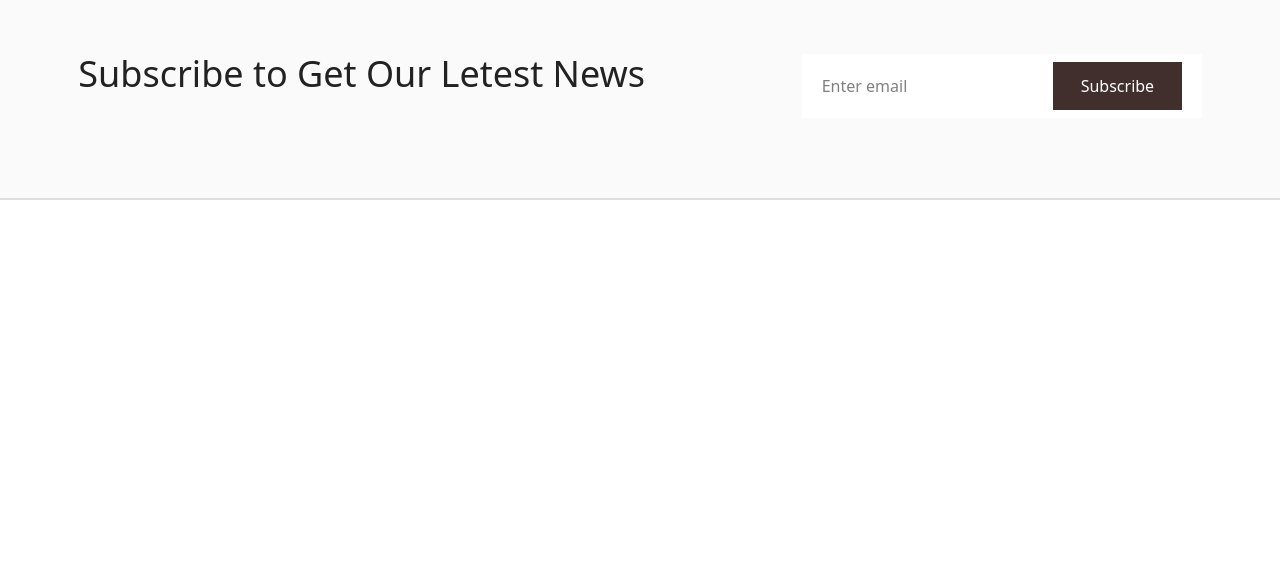
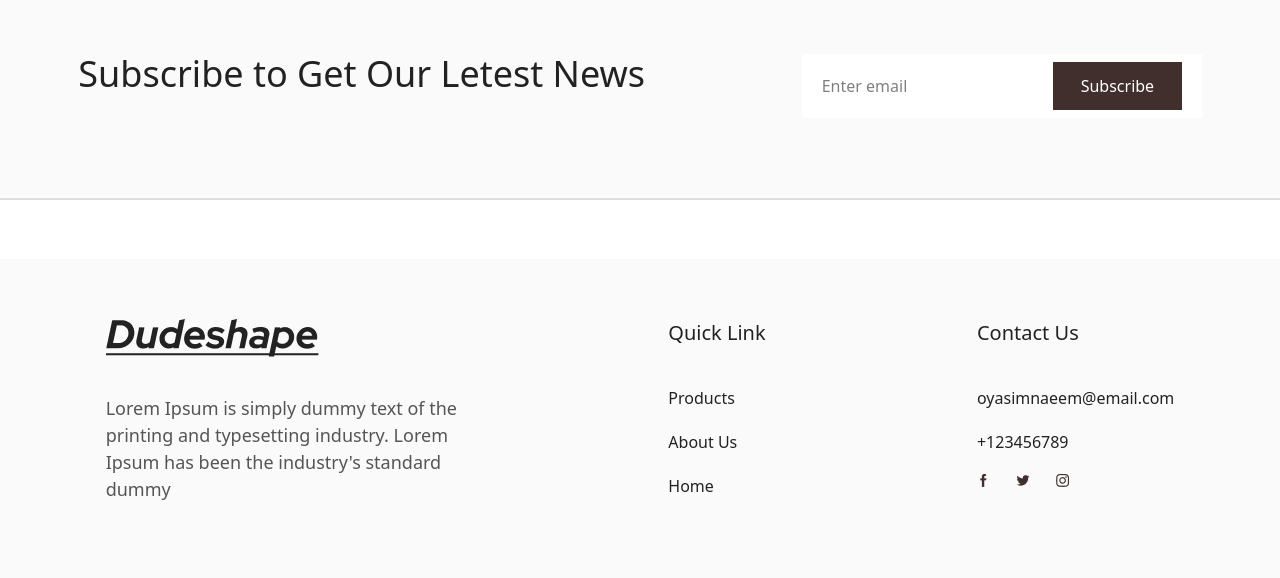
Before and after one commit to Isozoda/git-6, a website: page src/index.html in a window 1280 px wide. Shown: the part 4493-5071 px from the top of the page. Before the commit the page ends 4693 px from the top, so only its background shows below. Drawn offline with nearby package versions, Linux system fonts and the light colour scheme.

Commit message:
baroi section6ro dob kardan

```diff
--- a/src/index.html
+++ b/src/index.html
@@ -148,15 +148,16 @@
         <div class="">
             <h3 class="text-[#222222] text-[30px] mb-3">Amazing Cosmetic</h3>
             <img class="mb-[43px]" src="../image/Group 5117.png" alt="">
-            <p class="text-[#555555] text-xl mb-[79px]">"Lorem Ipsum is simply dummy text of the printing and typesetting <br>
+            <p class="text-[#555555] text-xl mb-[79px]">"Lorem Ipsum is simply dummy text of the printing and
+                typesetting <br>
                 industry. Lorem Ipsum has
                 been the industry's standard dummy text <br>
                 ever since the 1500s, when an unknown printer took a galley of
                 type <br>
                 and scrambled it to make a type specimen book"</p>
-                <h3 class="font-medium text-[#222222] text-[30px] mb-3">Rusmin Islam</h3>
-                <p class="text-[#555555] text-xl mb-[79px]">Designer</p>
-            </div>
+            <h3 class="font-medium text-[#222222] text-[30px] mb-3">Rusmin Islam</h3>
+            <p class="text-[#555555] text-xl mb-[79px]">Designer</p>
+        </div>
     </div>
 
     <div class="flex justify-around m-auto bg-[#FAFAFA] border-b-2 border-b-[#DDDDDD] py-20">
@@ -167,6 +168,29 @@
         </div>
     </div>
 
+    <div class="flex justify-around bg-[#FAFAFA] py-15 mt-[59px]">
+        <div>
+            <img src="../image/Dudeshape (1).png" alt="">
+            <p class="mt-[38px] text-[#555555] text-[18px]">Lorem Ipsum is simply dummy text of the <br>
+                printing and typesetting industry. Lorem <br>
+                Ipsum has been the
+                industry's standard <br>
+                dummy</p>
+        </div>
+        <div>
+            <h3 class="text-[#222222] text-xl mb-[39px]">Quick Link</h3>
+            <p class="text-[#222222] text-4 mb-5">Products</p>
+            <p class="text-[#222222] text-4 mb-5">About Us</p>
+            <p class="text-[#222222] text-4 mb-5">Home</p>
+        </div>
+        <div>
+            <h3 class="text-[#222222] text-xl mb-[39px]">Contact Us</h3>
+            <p class="text-[#222222] text-4 mb-5">oyasimnaeem@email.com</p>
+            <p class="text-[#222222] text-4 mb-5">+123456789</p>
+            <img src="../image/Group 5083.png" alt="">
+        </div>
+    </div>
+
 </body>
 
 </html>
```
Also changed, not shown: image/Dudeshape (1).png (added), image/Group 5083.png (added), src/output.css.
